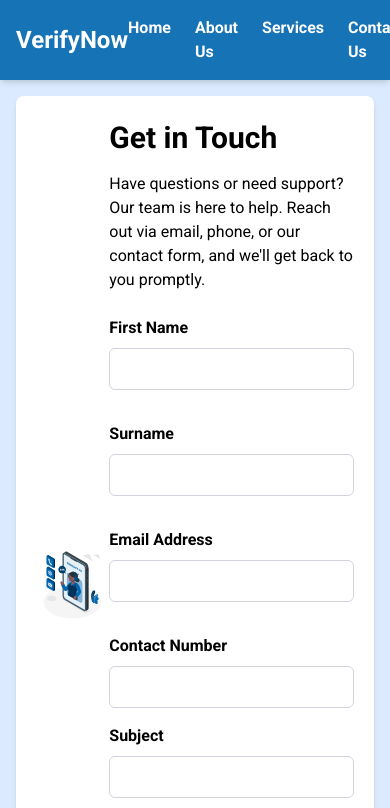
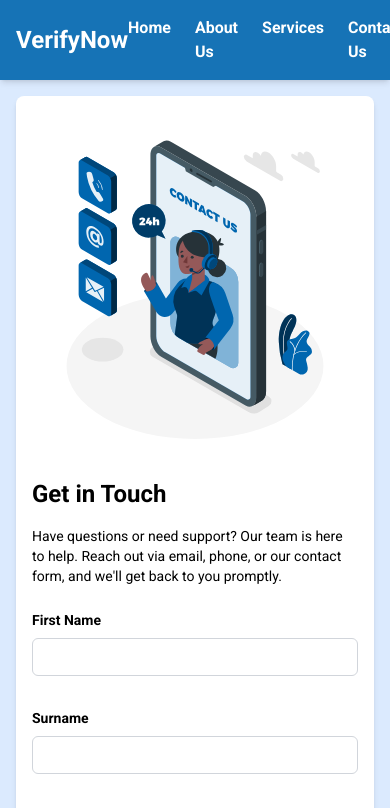
Before and after one commit to tsakaniF/MpitiF, a React (Create React App) app: page /contact in a window 390 px wide. Shown: the top 808 px of the page. Built offline with nearby package versions, Linux system fonts and the light colour scheme.

Commit message:
Contact page to be responsive

```diff
--- a/src/pages/ContactUs.js
+++ b/src/pages/ContactUs.js
@@ -9,47 +9,45 @@ function ContactUs() {
 
   return (
     <div className="container mx-auto px-4 py-8">
-      <div className="w-full m-auto px-5 py-6 shadow-md rounded-lg bg-white flex flex-row items-center justify-between">
-        <div className="md:w-5/12">
-          <img src={`${process.env.PUBLIC_URL}/images/contact-us.svg`}
-            alt="Contact Us" className="w-full h-auto object-cover" />
-        </div>
-        <div className="md:w-6/12">
-          <h1 className="text-3xl font-bold mb-4">Get in Touch</h1>
-          <p className="mb-6">Have questions or need support? Our team is here to help. Reach out via email, phone, or our contact form, and we'll get back to you promptly.</p>
-
-          <div className="flex flex-col md:flex-row gap-8">
-
+      <div className="w-full m-auto px-4 py-6 shadow-md rounded-lg bg-white">
+        <div className="flex flex-col lg:flex-row items-center justify-between gap-8">
+          <div className="w-full lg:w-5/12">
+            <img src={`${process.env.PUBLIC_URL}/images/contact-us.svg`}
+              alt="Contact Us" className="w-full h-auto object-cover" />
+          </div>
+          <div className="w-full lg:w-6/12">
+            <h1 className="text-2xl md:text-3xl font-bold mb-4">Get in Touch</h1>
+            <p className="mb-6 text-sm md:text-base">Have questions or need support? Our team is here to help. Reach out via email, phone, or our contact form, and we'll get back to you promptly.</p>
 
             <form onSubmit={handleSubmit} className='w-full'>
-              <div className="grid grid-cols-1 md:grid-cols-2 gap-4">
+              <div className="grid grid-cols-1 sm:grid-cols-2 gap-4">
                 <div className="mb-4">
-                  <label htmlFor="firstName" className="block mb-2 font-bold">First Name</label>
-                  <input type="text" id="firstName" name="firstName" required className="w-full px-3 py-2 border border-gray-300 rounded-md" />
+                  <label htmlFor="firstName" className="block mb-2 font-bold text-sm">First Name</label>
+                  <input type="text" id="firstName" name="firstName" required className="w-full px-3 py-2 text-sm border border-gray-300 rounded-md" />
                 </div>
                 <div className="mb-4">
-                  <label htmlFor="surname" className="block mb-2 font-bold">Surname</label>
-                  <input type="text" id="surname" name="surname" required className="w-full px-3 py-2 border border-gray-300 rounded-md" />
+                  <label htmlFor="surname" className="block mb-2 font-bold text-sm">Surname</label>
+                  <input type="text" id="surname" name="surname" required className="w-full px-3 py-2 text-sm border border-gray-300 rounded-md" />
                 </div>
                 <div className="mb-4">
-                  <label htmlFor="email" className="block mb-2 font-bold">Email Address</label>
-                  <input type="email" id="email" name="email" required className="w-full px-3 py-2 border border-gray-300 rounded-md" />
+                  <label htmlFor="email" className="block mb-2 font-bold text-sm">Email Address</label>
+                  <input type="email" id="email" name="email" required className="w-full px-3 py-2 text-sm border border-gray-300 rounded-md" />
                 </div>
                 <div className="mb-4">
-                  <label htmlFor="phone" className="block mb-2 font-bold">Contact Number</label>
-                  <input type="tel" id="phone" name="phone" required className="w-full px-3 py-2 border border-gray-300 rounded-md" />
+                  <label htmlFor="phone" className="block mb-2 font-bold text-sm">Contact Number</label>
+                  <input type="tel" id="phone" name="phone" required className="w-full px-3 py-2 text-sm border border-gray-300 rounded-md" />
                 </div>
               </div>
               <div className="mb-4">
-                <label htmlFor="subject" className="block mb-2 font-bold">Subject</label>
-                <input type="text" id="subject" name="subject" required className="w-full px-3 py-2 border border-gray-300 rounded-md" />
+                <label htmlFor="subject" className="block mb-2 font-bold text-sm">Subject</label>
+                <input type="text" id="subject" name="subject" required className="w-full px-3 py-2 text-sm border border-gray-300 rounded-md" />
               </div>
               <div className="mb-4">
-                <label htmlFor="message" className="block mb-2 font-bold">Your Message</label>
-                <textarea id="message" name="message" rows="5" required className="w-full px-3 py-2 border border-gray-300 rounded-md"></textarea>
+                <label htmlFor="message" className="block mb-2 font-bold text-sm">Your Message</label>
+                <textarea id="message" name="message" rows="5" required className="w-full px-3 py-2 text-sm border border-gray-300 rounded-md"></textarea>
               </div>
               <div>
-                <button type="submit" className="bg-blue-500 text-white px-4 py-2 rounded-md hover:bg-blue-600">Submit</button>
+                <button type="submit" className="bg-blue-500 text-white px-4 py-2 text-sm rounded-md hover:bg-blue-600">Submit</button>
               </div>
             </form>
           </div>
```
